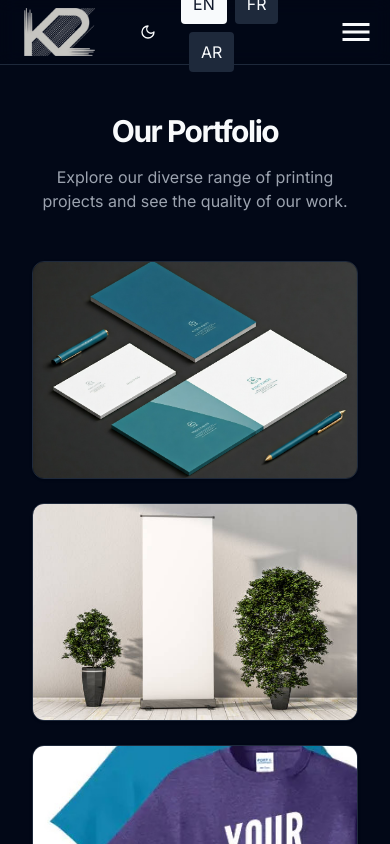
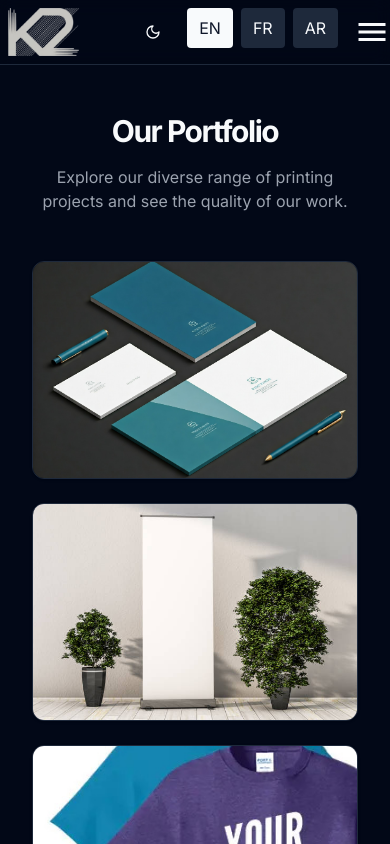
Before and after one commit to RamyBouchareb25/kr2_website, a Next.js app: page /en/portfolio in a window 390 px wide. Shown: the top 844 px of the page. Built offline with nearby package versions, Linux system fonts and the light colour scheme.

Commit message:
FIX : mobile nav bar padding

```diff
--- a/src/components/site-header.tsx
+++ b/src/components/site-header.tsx
@@ -20,7 +20,7 @@
 
   return (
     <header className="sticky top-0 z-50 w-full border-b bg-background/95 backdrop-blur supports-[backdrop-filter]:bg-background/60">
-      <div className="container max-sm:px-4 m-auto flex h-16 items-center justify-between">
+      <div className="container m-auto flex h-16 items-center justify-between">
         <Link href={`/${lang}`} className="mr-6 flex items-center space-x-2">
           <Image src="/Logo-removebg-preview.png" alt="K2 Printing" width={48} height={48} className="h-12 w-auto dark:hidden" />
           <Image src="/Logo-dark.png" alt="K2 Printing" width={48} height={48} className="h-12 w-auto hidden dark:block" />
```
